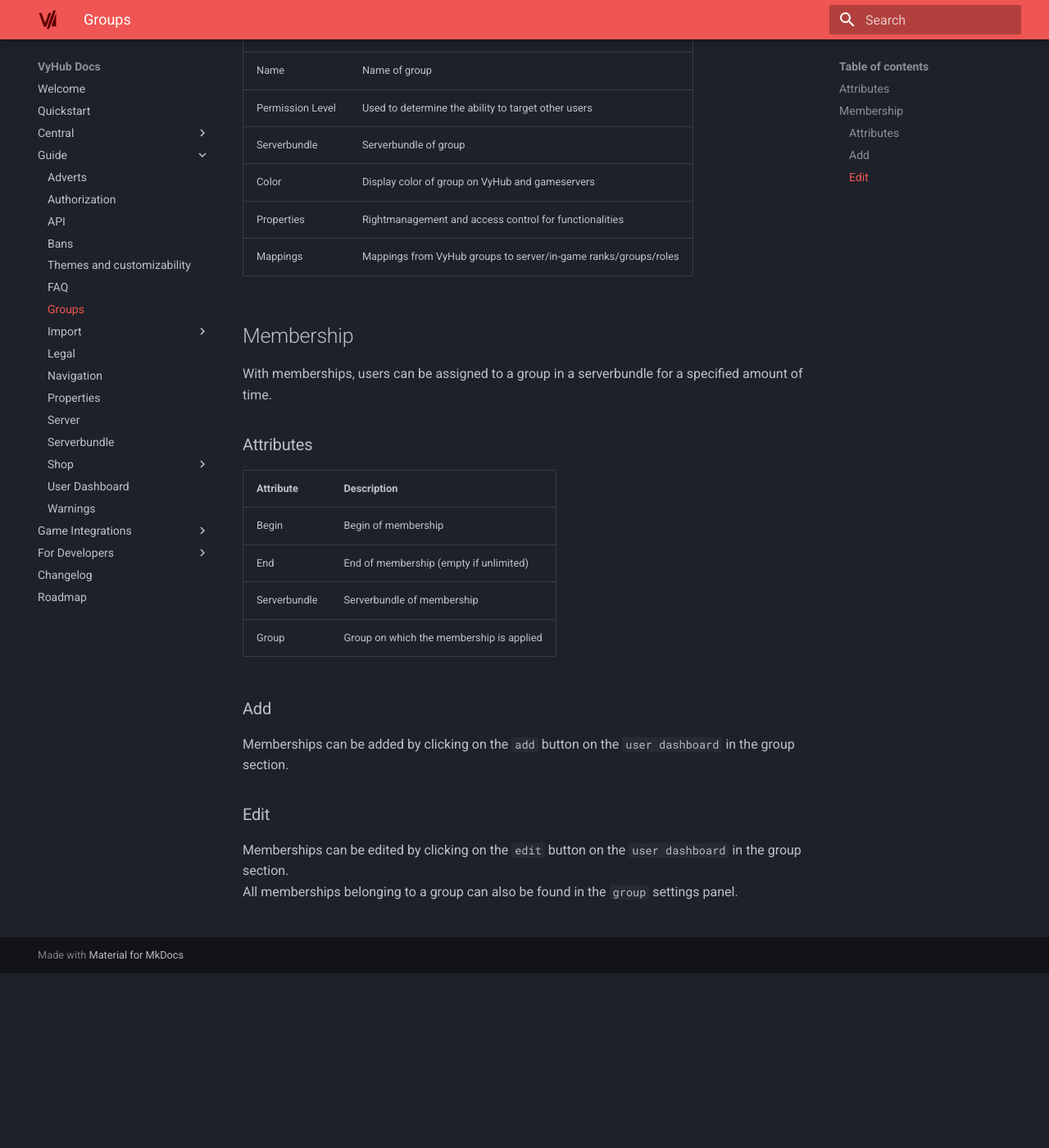
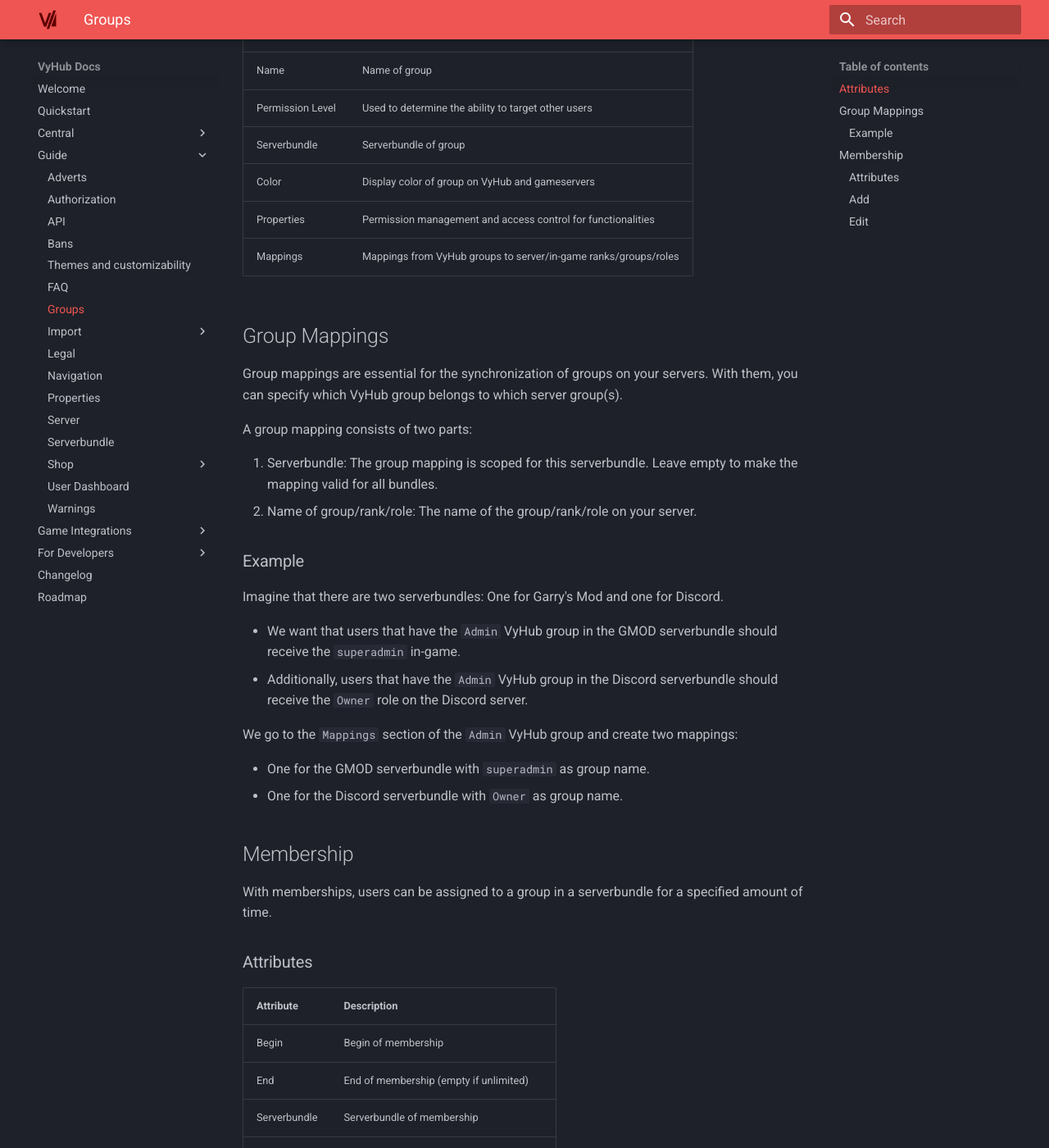
Before and after one commit to nyx-project/vyhub-documentation, an MkDocs documentation site: the page built from docs/guide/group.md, in a window 1280 px wide and 1400 px high, scrolled down 213 px. Shown: the whole window at 82% size. Built offline with MkDocs 1.6.1 and Material for MkDocs 9.7.7, drawn with Linux system fonts in a browser that asks for light colours; the version menu is left out; some of the changed text lies outside the part shown.

```diff
--- a/docs/guide/group.md
+++ b/docs/guide/group.md
@@ -8,8 +8,28 @@
 | Permission Level | Used to determine the ability to target other users             |
 | Serverbundle     | Serverbundle of group                                           |
 | Color            | Display color of group on VyHub and gameservers                 |
-| Properties       | Rightmanagement and access control for functionalities          |
+| Properties       | Permission management and access control for functionalities          |
 | Mappings         | Mappings from VyHub groups to server/in-game ranks/groups/roles |
+
+
+## Group Mappings
+Group mappings are essential for the synchronization of groups on your servers. With them, you can specify which VyHub group belongs to which server group(s).
+
+A group mapping consists of two parts:
+
+1. Serverbundle: The group mapping is scoped for this serverbundle. Leave empty to make the mapping valid for all bundles.
+2. Name of group/rank/role: The name of the group/rank/role on your server.
+
+### Example
+Imagine that there are two serverbundles: One for Garry's Mod and one for Discord.
+
+- We want that users that have the `Admin` VyHub group in the GMOD serverbundle should receive the `superadmin` in-game.
+- Additionally, users that have the `Admin` VyHub group in the Discord serverbundle should receive the `Owner` role on the Discord server.
+
+We go to the `Mappings` section of the `Admin` VyHub group and create two mappings:
+
+- One for the GMOD serverbundle with `superadmin` as group name.
+- One for the Discord serverbundle with `Owner` as group name.
 
 
 ## Membership
@@ -27,9 +47,9 @@
 
 ### Add
 
-Memberships can be added by clicking on the `add` button on the `user dashboard` in the group section.
+Memberships can be added by clicking on the `Add` button on the `User Dashboard` in the group section.
 
 ### Edit
 
-Memberships can be edited by clicking on the `edit` button on the `user dashboard` in the group section.
-All memberships belonging to a group can also be found in the `group` settings panel.
+Memberships can be edited by clicking on the `Edit` button on the `User Dashboard` in the group section.
+All memberships belonging to a group can also be found in the `Group` settings panel.
```
Also changed, not shown: docs/game/gmod.md (+23 -4 lines).
